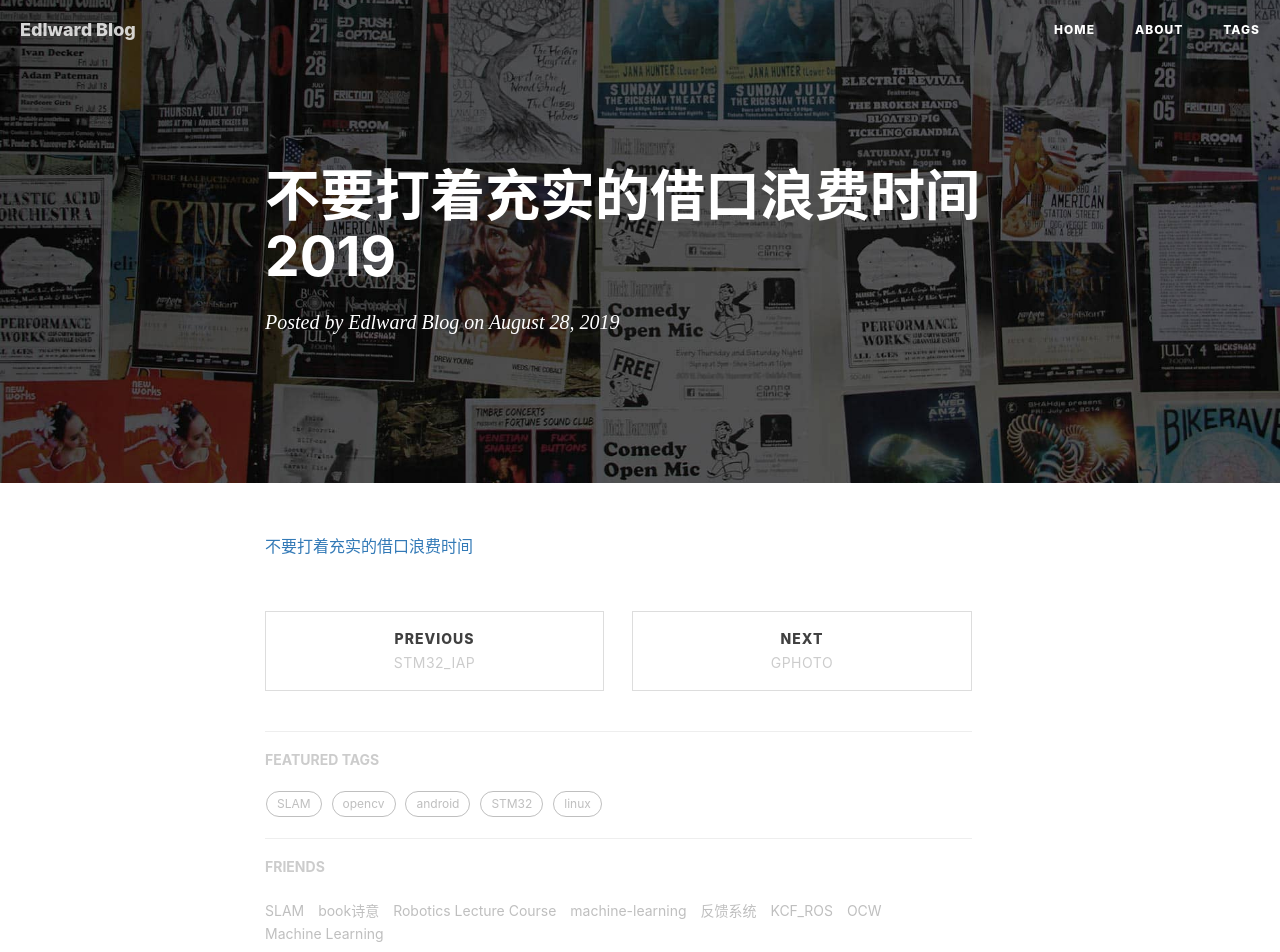
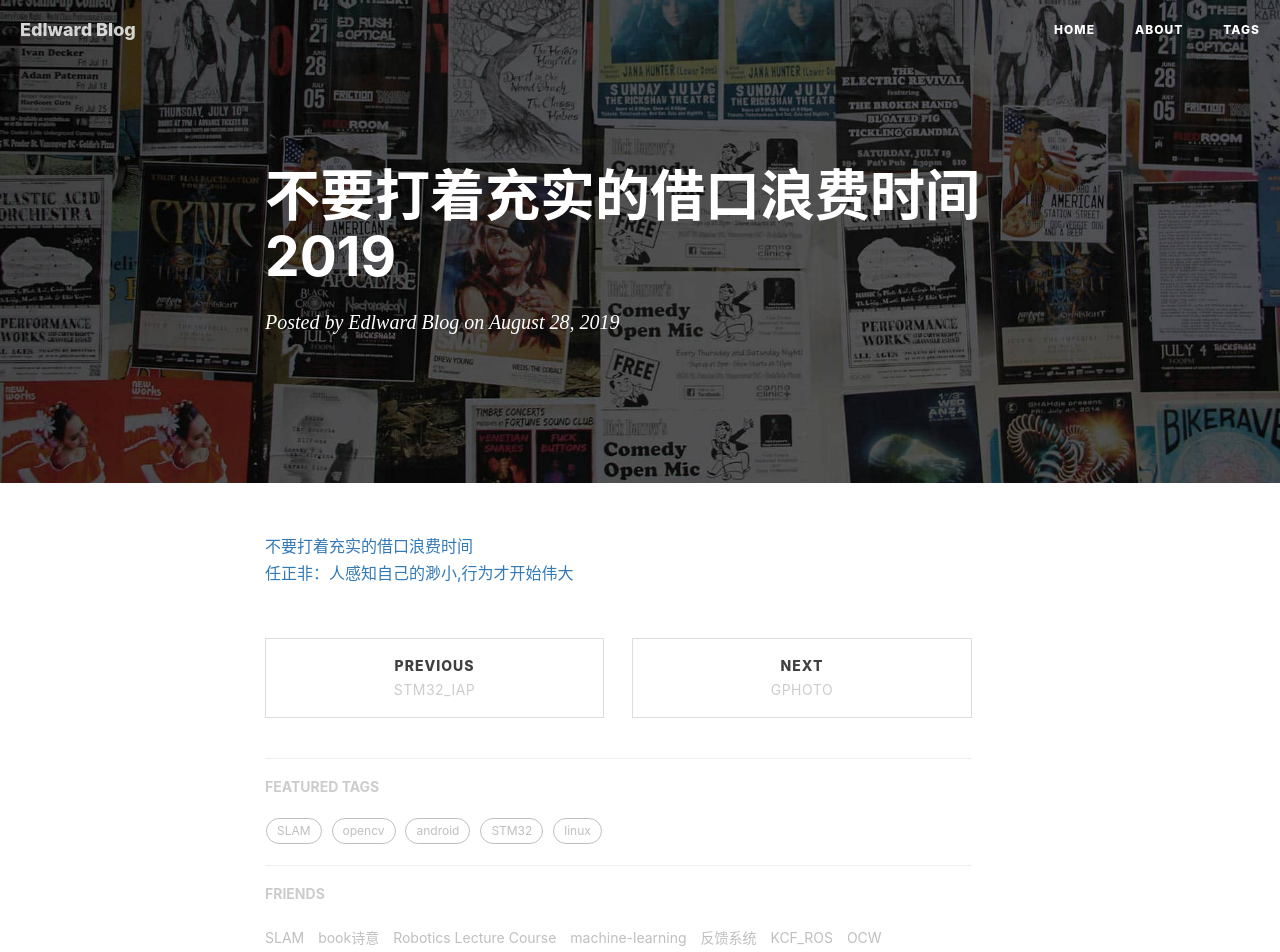
Before and after one commit to gary-robotics/dlward, a Jekyll site: the page built from _posts/2019-08-28-不要打着充实的借口浪费时间-2019.markdown, in a window 1280 px wide, cut to the strip 0-952 px from the top of the page. Built offline with Jekyll 4.4.1, drawn with Linux system fonts in a browser that asks for light colours; nearby versions of some CDN libraries; our own code applies the rules of GitHub Pages for plain Markdown files; comment, search, counter and statistics services are not loaded.

Commit message:
Update 2019-08-28-不要打着充实的借口浪费时间-2019.markdown

```diff
--- a/_posts/2019-08-28-不要打着充实的借口浪费时间-2019.markdown
+++ b/_posts/2019-08-28-不要打着充实的借口浪费时间-2019.markdown
@@ -2,3 +2,4 @@
 
 
 [不要打着充实的借口浪费时间](https://wenku.baidu.com/view/1879a5b5336c1eb91b375d04)
+[任正非：人感知自己的渺小,行为才开始伟大](https://wenku.baidu.com/view/5bcf64f3900ef12d2af90242a8956bec0975a50a)
```
